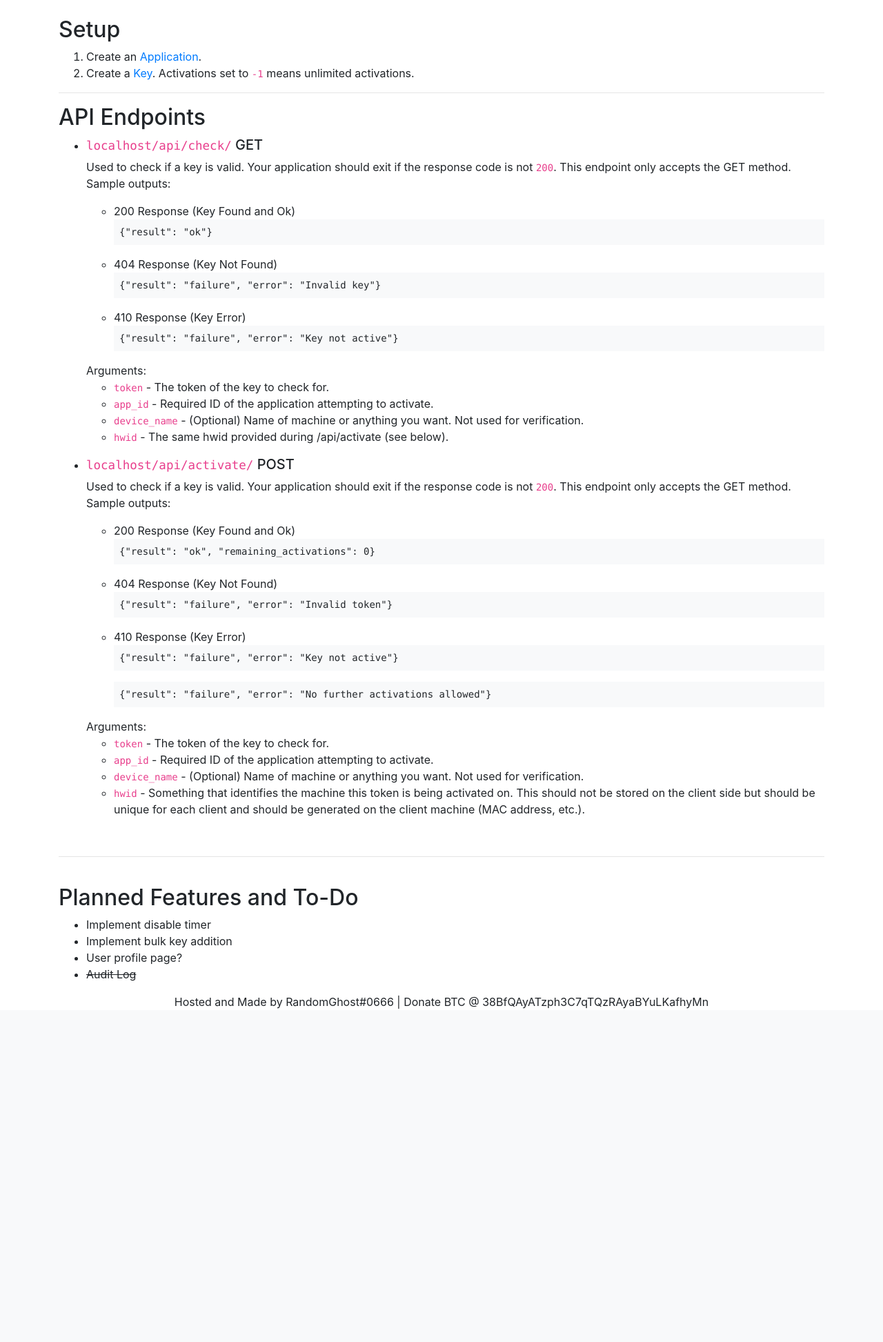
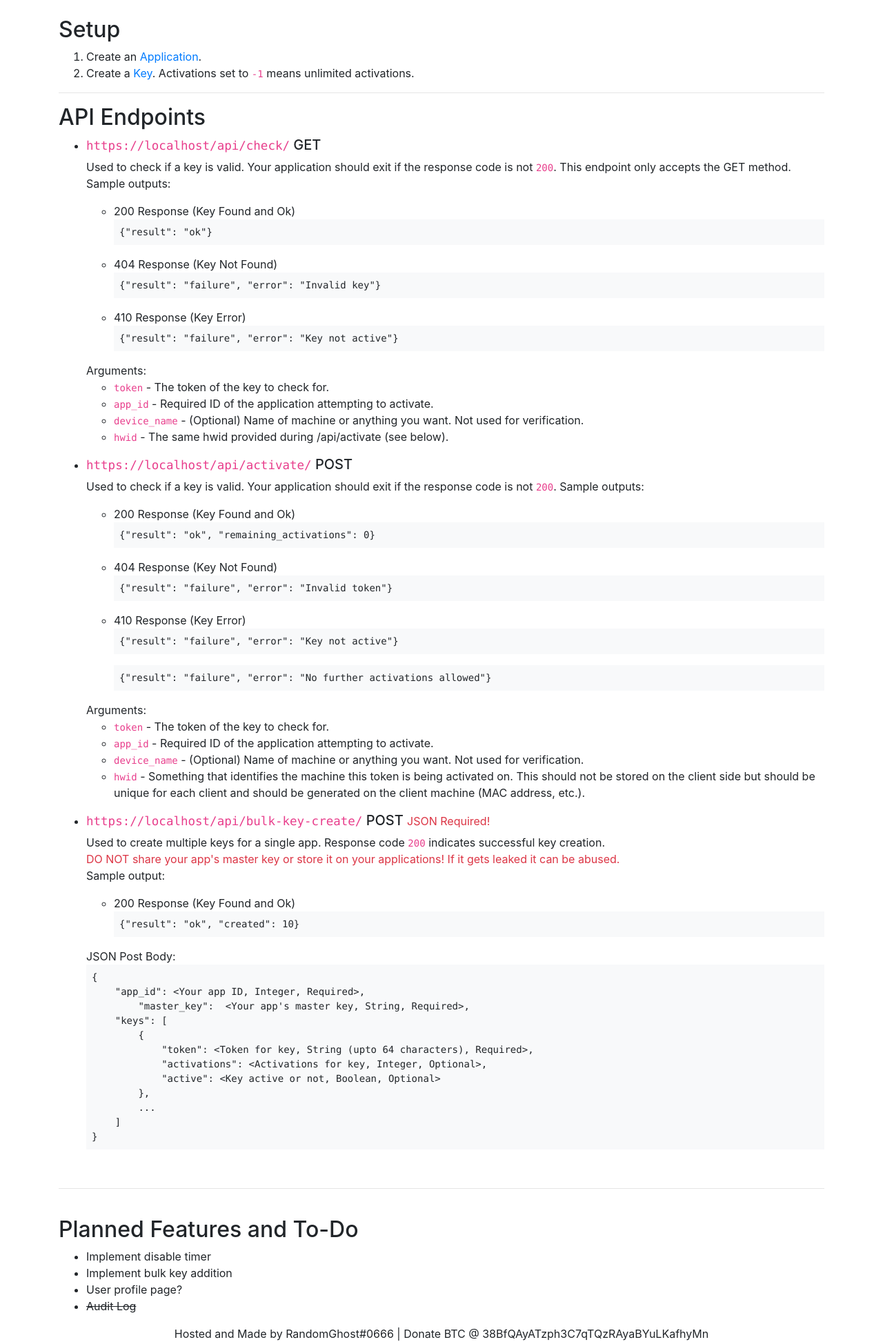
Before and after one commit to FadedCoder/KeyServer, a Django app: page / in a window 1280 px wide. Shown: the part 56-2001 px from the top of the page at 69% size. Before the commit the page ends 1518 px from the top, so only its background shows below. Run offline with Django 3.2, Linux system fonts and the light colour scheme; some libraries are stand-ins or nearby versions.

Commit message:
API for key creation bulk

```diff
--- a/core/templates/core/apps/details.html
+++ b/core/templates/core/apps/details.html
@@ -5,6 +5,7 @@
 <p class="mt-2">
 	<b>ID:</b> {{ app.id }}<br>
 	<b>Description:</b> {{ app.description }}<br>
+	<b>Master Key:</b> {{ app.master_key }} <span class="text-danger small">WARNING: Do not save this in client applications.</span><br>
 	<b>No. of keys:</b> {% if keys %}{{ keys|length }}{% else %}0{% endif %}
 </p>
 <a href="{% url 'key_create_app' app.id %}" class="btn btn-success">Create Key</a>
--- a/core/templates/core/index.html
+++ b/core/templates/core/index.html
@@ -10,7 +10,7 @@
 <h2>API Endpoints</h2>
 <ul>
 	<li>
-		<h5><code>{{ request.get_host }}{% url 'api_check' %}</code> GET</h5>
+		<h5><code>https://{{ request.get_host }}{% url 'api_check' %}</code> GET</h5>
 		<p>
 			Used to check if a key is valid. Your application should exit if the response code is not <code>200</code>. This endpoint only accepts the GET method.
 			Sample outputs:
@@ -38,9 +38,9 @@
 		</p>
 	</li>
 	<li>
-		<h5><code>{{ request.get_host }}{% url 'api_activate' %}</code> POST</h5>
+		<h5><code>https://{{ request.get_host }}{% url 'api_activate' %}</code> POST</h5>
 		<p>
-			Used to check if a key is valid. Your application should exit if the response code is not <code>200</code>. This endpoint only accepts the GET method.
+			Used to check if a key is valid. Your application should exit if the response code is not <code>200</code>.
 			Sample outputs:
 			<ul>
 				<li>
@@ -66,6 +66,33 @@
 			</ul>
 		</p>
 	</li>
+	<li>
+		<h5><code>https://{{ request.get_host }}{% url 'api_bulk_key_create' %}</code> POST <small class="text-danger">JSON Required!</small></h5>
+		<p>
+			Used to create multiple keys for a single app. Response code <code>200</code> indicates successful key creation.<br>
+			<span class="text-danger">DO NOT share your app's master key or store it on your applications! If it gets leaked it can be abused.</span>
+			<br>Sample output:
+			<ul>
+				<li>
+					200 Response (Key Found and Ok)
+					<pre class="p-2 bg-light"><code>{"result": "ok", "created": 10}</code></pre>
+				</li>
+			</ul>
+			JSON Post Body:
+			<pre class="p-2 bg-light"><code>{
+    "app_id": &lt;Your app ID, Integer, <span text="text-danger">Required</span>&gt;,
+	"master_key":  &lt;Your app's master key, String, <span text="text-danger">Required</span>&gt;,
+    "keys": [
+        {
+            "token": &lt;Token for key, String (upto 64 characters), <span text="text-danger">Required</span>&gt;,
+            "activations": &lt;Activations for key, Integer, <span>Optional</span>&gt;,
+            "active": &lt;Key active or not, Boolean, <span>Optional</span>&gt
+        },
+        ...
+    ]
+}</code></pre>
+		</p>
+	</li>
 </ul>
 <br>
 <hr>
--- a/core/templates/core/keys/_key_table.html
+++ b/core/templates/core/keys/_key_table.html
@@ -3,6 +3,7 @@
 		<tr>
 			<th scope="col">#</th>
 			<th scope="col">ID</th>
+			<th scope="col">App Name</th>
 			<th scope="col">Token</th>
 			<th scope="col">Active?</th>
 			<th scope="col">Remaining Activations</th>
@@ -16,6 +17,7 @@
 		<tr>
 			<th scope="row">{{ forloop.counter }}</th>
 			<td>{{ i.id }}</td>
+			<td>{{ i.app.name }}</td>
 			<td><a href="{{ i.get_absolute_url }}">{{ i.token }}</a></td>
 			<td>{% if i.active %}Yes{% else %}No{% endif %}</td>
 			<td>{{ i.activations }}</td>
--- a/core/urls.py
+++ b/core/urls.py
@@ -18,4 +18,5 @@ urlpatterns = [
     path('log/', views.audit_log, name='audit_log'),
     path('api/check/', views.api_check, name='api_check'),
     path('api/activate/', views.api_activate, name='api_activate'),
+    path('api/bulk-key-create/', views.api_bulk_key_create, name='api_bulk_key_create'),
 ]
--- a/core/views.py
+++ b/core/views.py
@@ -6,6 +6,7 @@ from ipware import get_client_ip
 import random
 import string
 import datetime
+import json
 from . import models
 from . import forms
 
@@ -225,3 +226,59 @@ def api_activate(request):
         return JsonResponse(
             {'result': 'failure', 'error': f'{e.args[0]} not given'},
             status=405)
+
+
+@csrf_exempt
+def api_bulk_key_create(request):
+    if request.method != 'POST':
+        return JsonResponse(
+            {'result': 'failure', 'error': 'Only POST allowed'},
+            status=405)
+    try:
+        data = json.loads(request.body.decode("utf-8"))
+    except json.JSONDecodeError:
+        return JsonResponse(
+            {'result': 'failure', 'error': 'Error in JSON.'},
+            status=405)
+    try:
+        app_id = data['app_id']
+        master_key = data['master_key']
+        _keys = data['keys']
+        try:
+            app = models.Application.objects.get(id=app_id, master_key=master_key)
+        except (models.Key.DoesNotExist, models.Application.DoesNotExist):
+            return JsonResponse(
+                {'result': 'failure', 'error': 'Invalid token'},
+                status=404)
+        keys = []
+        logs = []
+        ip, routable = get_client_ip(request)
+        if ip:
+            ip += " (Routable)" if routable else " (Unroutable)"
+        for k in _keys:
+            kwargs = {
+                'user': app.user,
+                'app': app,
+                'token': k['token'],
+            }
+            if 'activations' in k:
+                kwargs.update({'activations': k['activations']})
+            if 'active' in k:
+                kwargs.update({'active': k['active']})
+            if 'description' in k:
+                kwargs.update({'description': k['description']})
+            keys.append(models.Key(**kwargs))
+        models.Key.objects.bulk_create(keys)
+        for key in keys:
+            logs.append(models.AuditLog(
+                app=app, key=key, user=app.user,
+                description=f"New key created by {app.user.username} ({ip})",
+                event="KeyCreate"))
+        models.AuditLog.objects.bulk_create(logs)
+        return JsonResponse(
+            {'result': 'ok', 'created': len(keys)},
+            status=200)
+    except KeyError as e:
+        return JsonResponse(
+            {'result': 'failure', 'error': f'{e.args[0]} not given'},
+            status=405)
```
Also changed, not shown: core/models.py (+7 -0 lines), core/migrations/0007_application_master_key.py (added).
